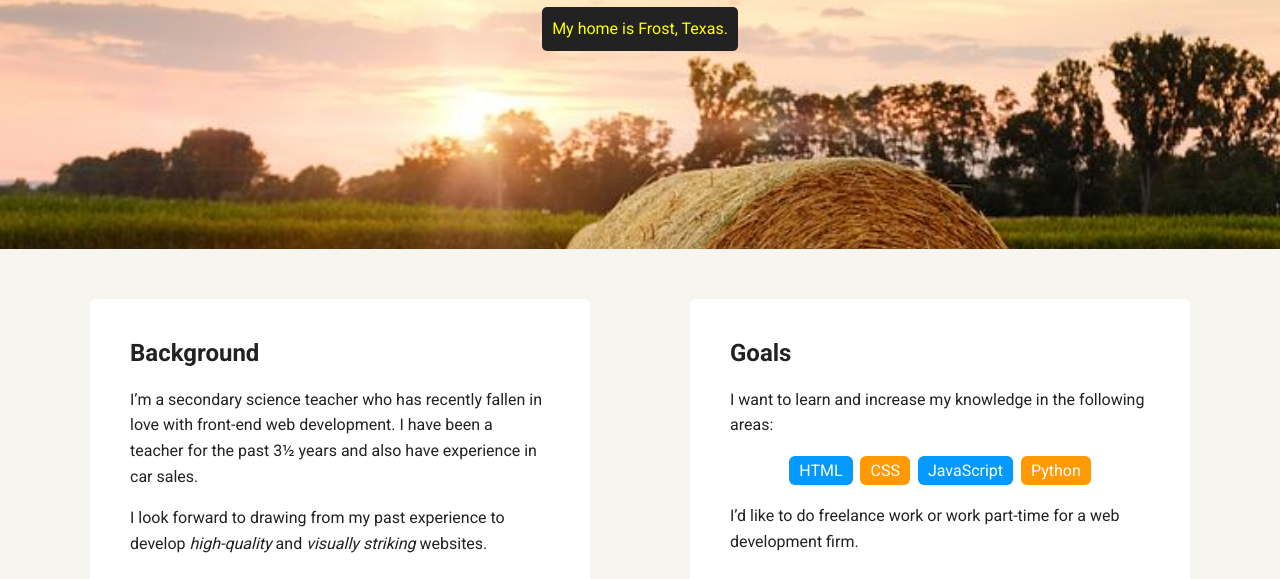
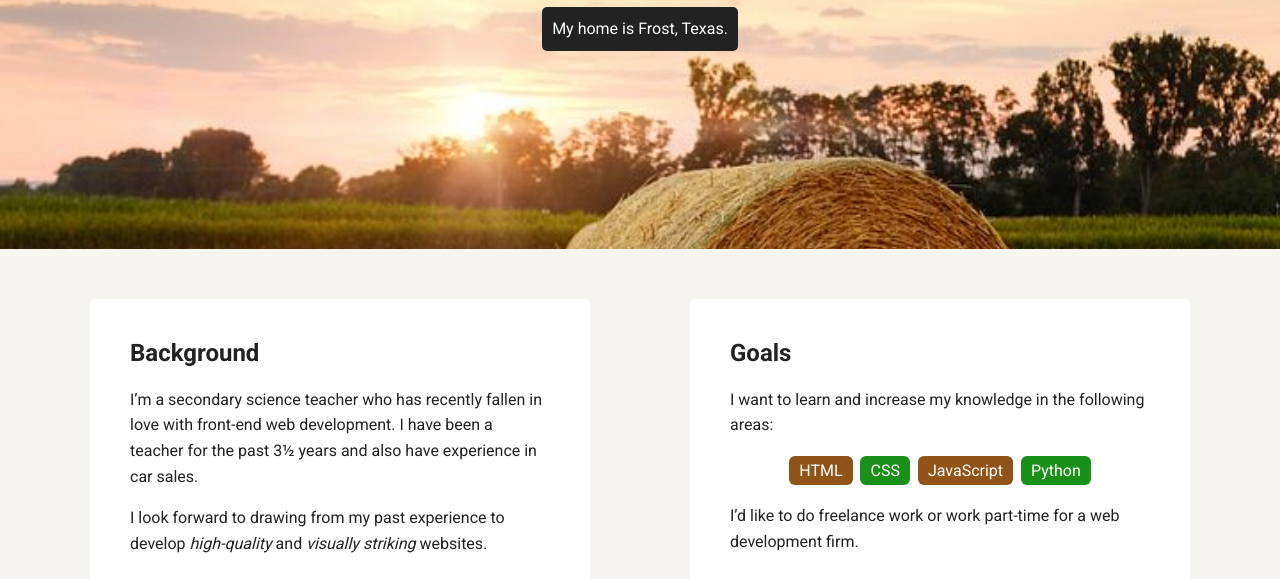
Before and after one commit to charles-hanson/Project-1-Personal-Profile-Page, a plain HTML site: page portfolio_update_v1/index.html in a window 1280 px wide. Shown: the part 221-800 px from the top of the page. Drawn offline with Linux system fonts and the light colour scheme; a web font is replaced by a local one.

Commit message:
Update styles.css
changed text color on .location from yellow to white

changed background color on .skills from #ff9904 to #19901a

changed background color on .skills li:nth-child(odd) from #0399ff to #905419

```diff
--- a/portfolio_update_v1/styles.css
+++ b/portfolio_update_v1/styles.css
@@ -86,7 +86,7 @@ header .profile-image:hover {
 }
 .location {
   background-color: #222;
-  color: yellow;
+  color: white;
 }
 .card {
   margin: 30px;
@@ -110,14 +110,14 @@ ul.skills {
 .skills li {
   border-radius: 6px;
   display: inline-block;
-  background: #ff9904;
+  background: #19901A;
   color: white;
   padding: 5px 10px;
   margin: 2px;
 }
 
 .skills li:nth-child(odd) {
-  background: #0399ff;
+  background: #905419;
 }
 
 footer {
```
